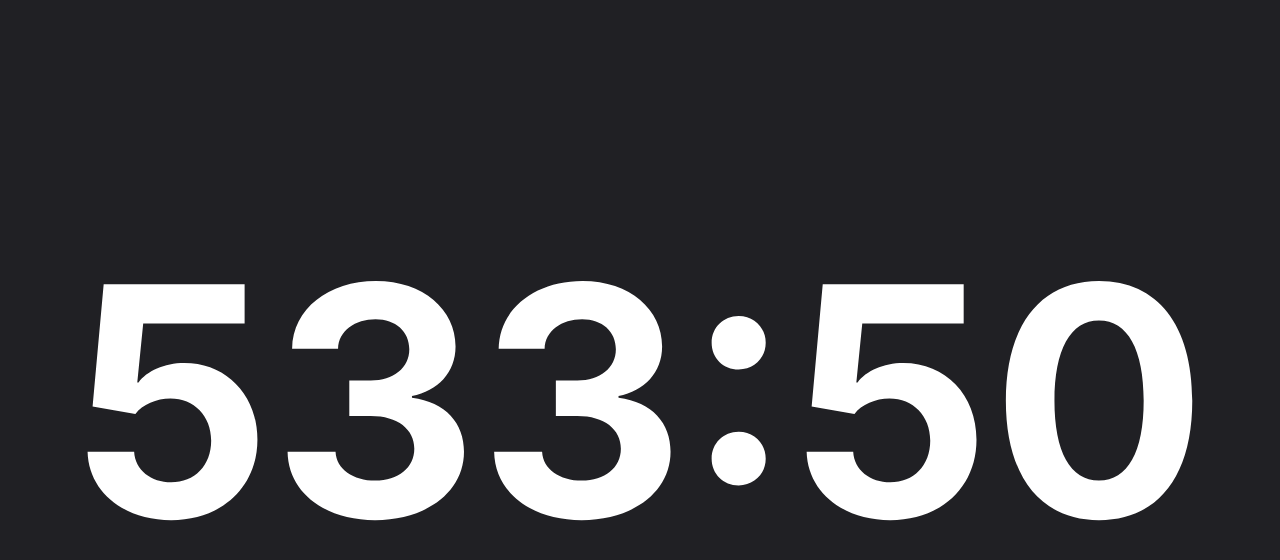
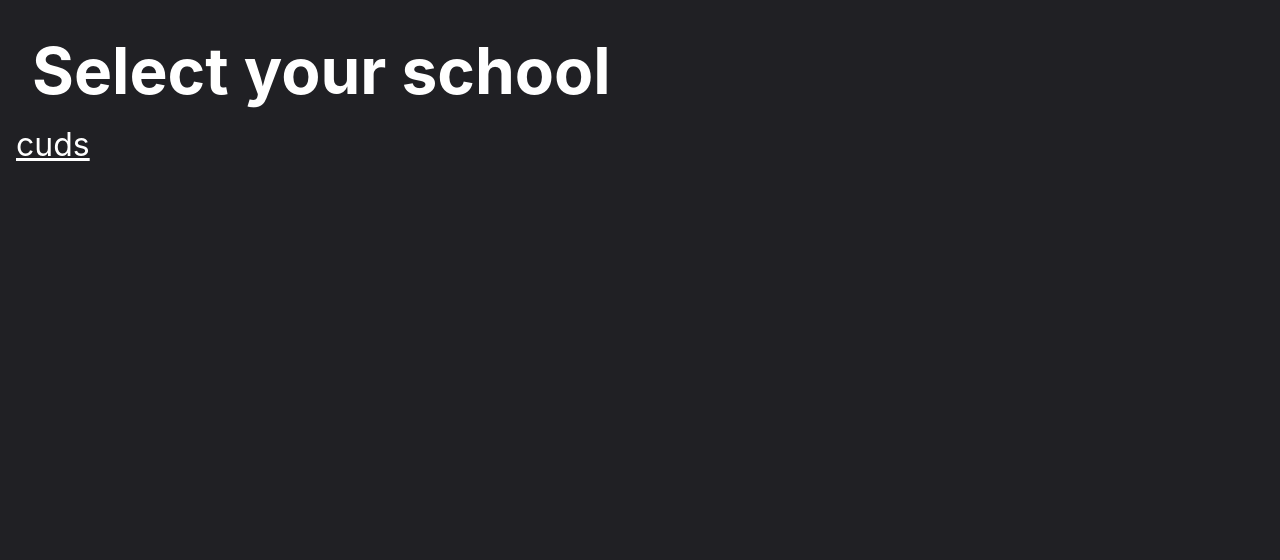
Before and after one commit to Tonmaiii/countdown, a Svelte app: page / in a window 1280 px wide. Shown: the top 560 px of the page. Built offline with nearby package versions, Linux system fonts and the light colour scheme.

Commit message:
school selector

```diff
--- a/src/App.svelte
+++ b/src/App.svelte
@@ -1,30 +1,12 @@
 <script lang="ts">
-    import * as times from './times'
-    import { display } from './util'
-
-    let s: string
-    const update = () => {
-        requestAnimationFrame(update)
-        s = display(times.cuds)
-    }
-    requestAnimationFrame(update)
+    import Router from 'svelte-spa-router'
+    import Home from './Home.svelte'
+    import Timer from './Timer.svelte'
 </script>
 
-<main>
-    <h1>{s}</h1>
-</main>
-
-<style>
-    main {
-        display: flex;
-        align-items: center;
-        justify-content: center;
-        height: 100%;
-    }
-
-    h1 {
-        font-size: 25vw;
-        white-space: nowrap;
-        margin: 0;
-    }
-</style>
+<Router
+    routes={{
+        '/': Home,
+        '/:school': Timer
+    }}
+/>
--- /dev/null
+++ b/src/Home.svelte
@@ -0,0 +1,29 @@
+<script lang="ts">
+    import * as times from './times'
+</script>
+
+<main>
+    <h1>Select your school</h1>
+    {#each Object.keys(times).sort((a, b) => a.localeCompare(b)) as school}
+        <a href="/#/{school}">{school}</a>
+    {/each}
+</main>
+
+<style>
+    main {
+        display: flex;
+        flex-direction: column;
+        padding: 1rem;
+        font-size: 2rem;
+    }
+
+    h1 {
+        margin: 1rem;
+    }
+
+    a {
+        /* text-decoration: none; */
+        color: inherit;
+        font-size: 2rem;
+    }
+</style>
--- /dev/null
+++ b/src/Timer.svelte
@@ -0,0 +1,36 @@
+<script lang="ts">
+    import * as times from './times'
+    import { display } from './util'
+
+    export let params: { school: string }
+    const { school } = params
+
+    let s = ''
+    if (!(school in times)) location.hash = '/'
+    else {
+        const update = () => {
+            requestAnimationFrame(update)
+            s = display(times[school])
+        }
+        requestAnimationFrame(update)
+    }
+</script>
+
+<main>
+    <h1>{s}</h1>
+</main>
+
+<style>
+    main {
+        display: flex;
+        align-items: center;
+        justify-content: center;
+        height: 100%;
+    }
+
+    h1 {
+        font-size: 25vw;
+        white-space: nowrap;
+        margin: 0;
+    }
+</style>
--- a/src/times.ts
+++ b/src/times.ts
@@ -1,7 +1,7 @@
 import { times } from './util'
 
 export const cuds = {
-    offset: (t: number) => t * 4.2883 * 10 ** -7 - 688500,
+    offset: (t: number) => t * 4.2883e-7 - 688500,
     timezone: 7,
     times: times([
         '7:45',
```
